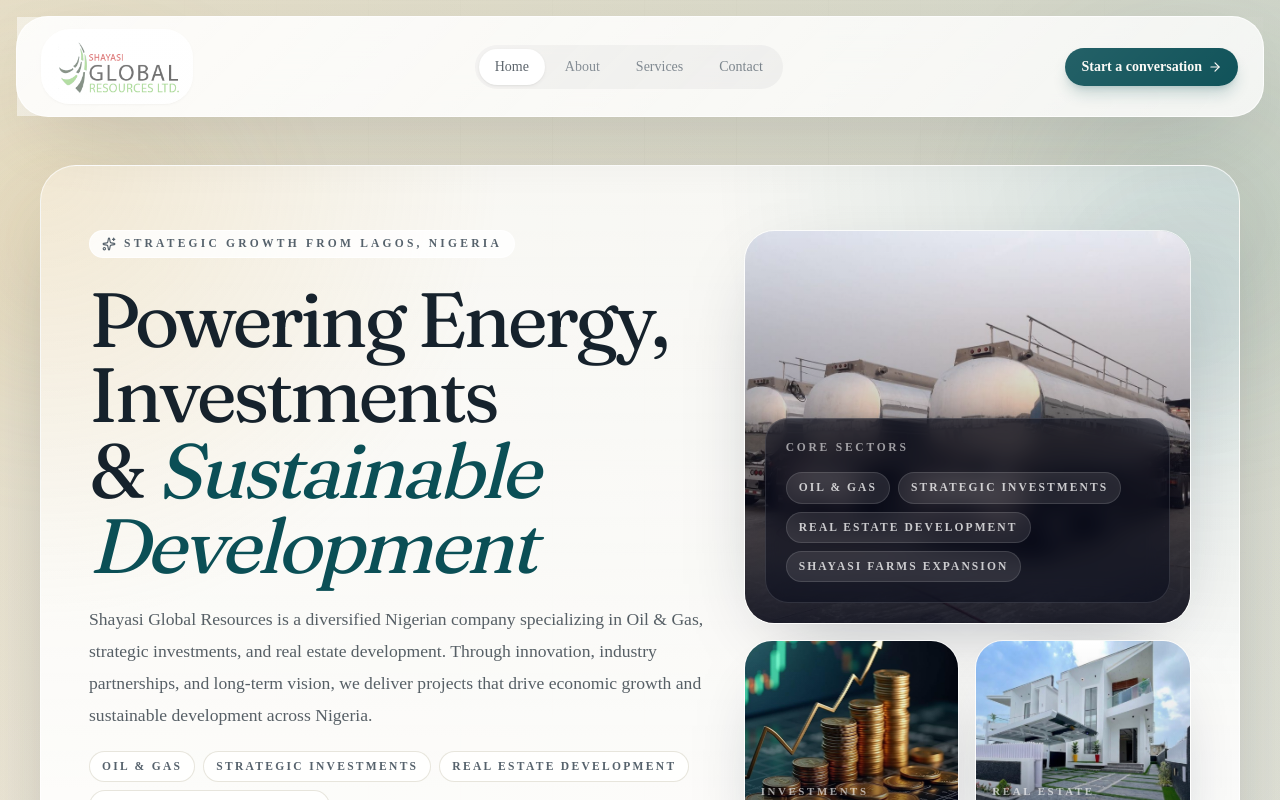
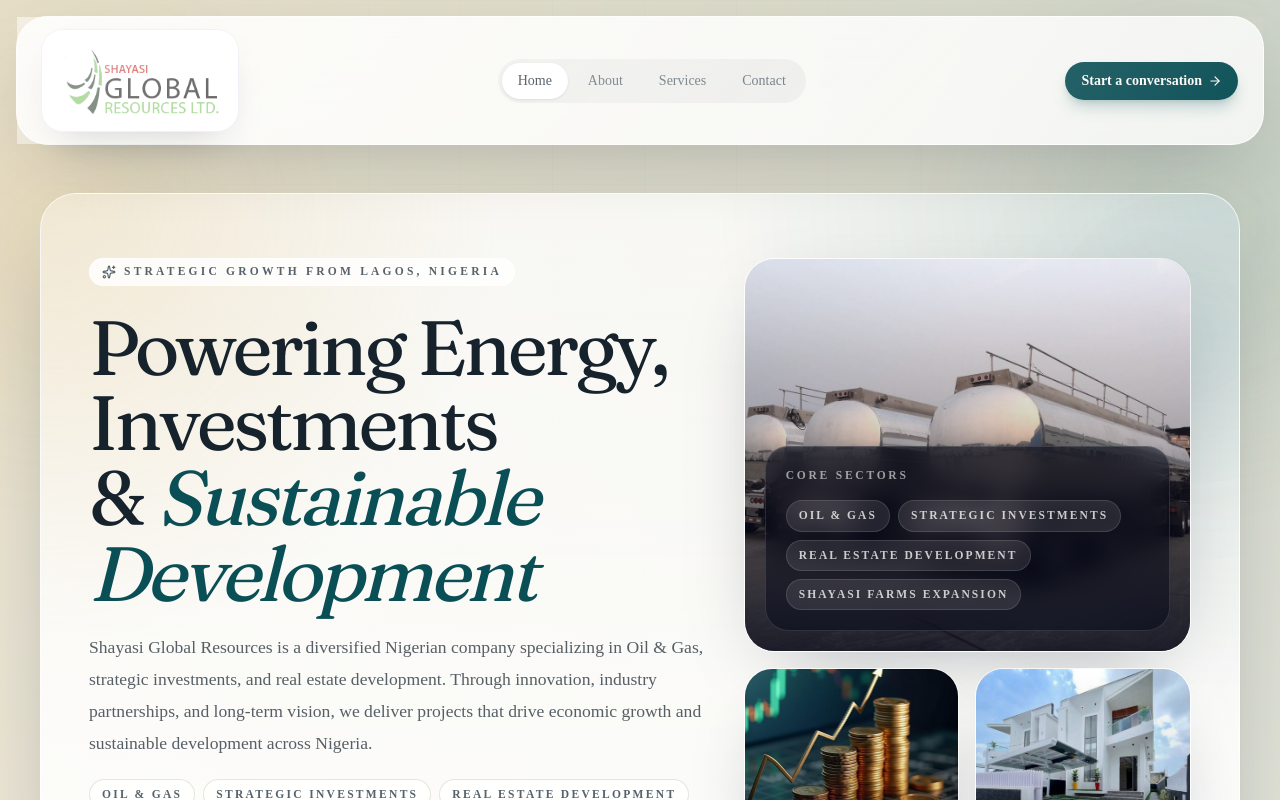
Before and after one commit to AzeezBello/Shayasi-Global-Resources, a Next.js app: page / in a window 1280 px wide. Shown: the top 800 px of the page. Built offline with nearby package versions, Linux system fonts and the light colour scheme.

Commit message:
logo image

```diff
--- a/components/navbar.tsx
+++ b/components/navbar.tsx
@@ -25,13 +25,14 @@
         <div className="surface-card overflow-visible rounded-[2rem] border border-white/75 bg-white/78">
           <div className="flex items-center justify-between gap-4 px-5 py-3 sm:px-6">
             <Link href="/" className="flex min-w-0 items-center" onClick={closeMenu}>
-              <span className="flex shrink-0 items-center justify-center rounded-2xl bg-white/90 px-2 py-1 shadow-sm shadow-black/5">
+              <span className="flex shrink-0 items-center justify-center rounded-[1.35rem] border border-slate-200 bg-white px-3 py-2 shadow-[0_16px_38px_-20px_rgba(15,23,42,0.4)]">
                 <Image
                   src="/shayasi-logo.png"
                   alt="Shayasi Global Resources logo"
                   width={224}
                   height={110}
-                  className="h-auto w-[7.75rem] object-contain sm:w-[8.5rem]"
+                  quality={100}
+                  className="h-auto w-[8.9rem] object-contain sm:w-[10rem] md:w-[10.75rem]"
                   priority
                 />
               </span>
```
